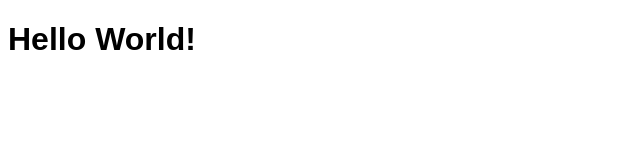
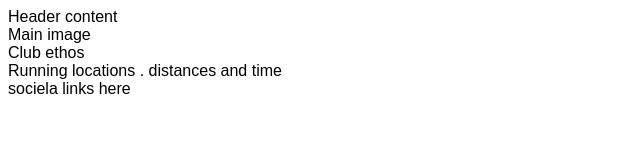
Before and after one commit to Smiding/love-running, a plain HTML site: page Index.html in a window 1280 px wide. Shown: the whole page, without its empty margins (0-640 px from the left). Drawn offline with Linux system fonts and the light colour scheme.

Commit message:
add core structure for home page

```diff
--- a/Index.html
+++ b/Index.html
@@ -11,6 +11,16 @@
     <title>Love Running</title>
 </head>
 <body>
-    <h1>Hello World!</h1>
+    <header> Header content</header>
+    <section>
+        Main image
+    </section>
+    <section>
+        Club ethos
+    </section>
+    <section>Running locations . distances and time</section>
+    <footer>
+        sociela links here
+    </footer>
 </body>
 </html>
```
